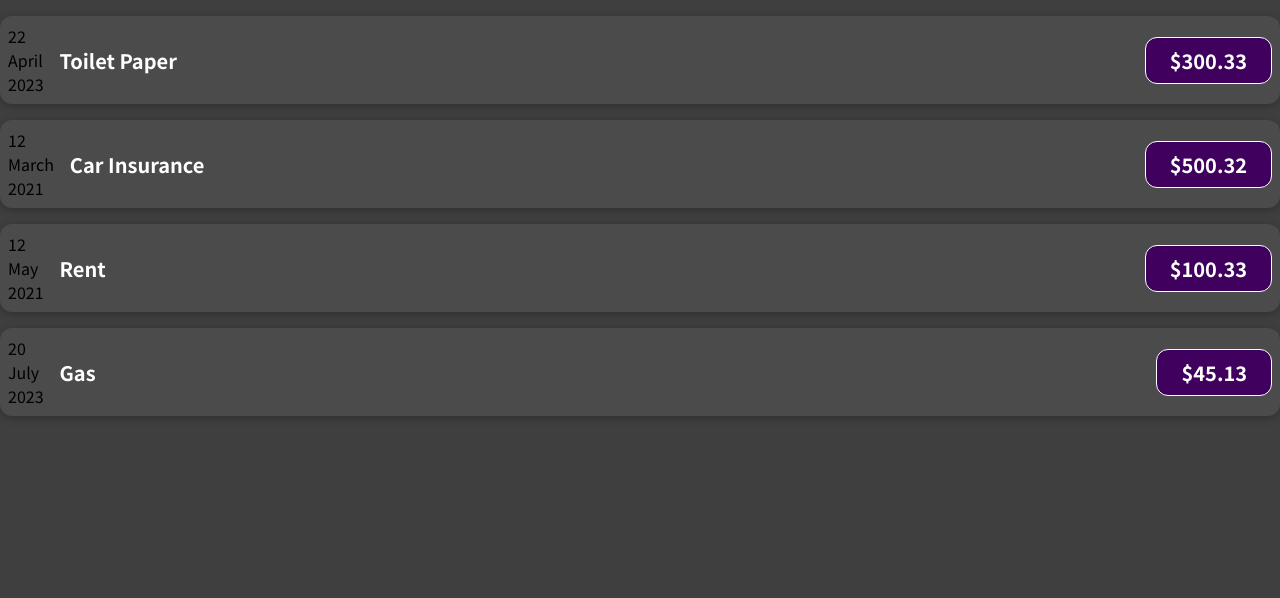
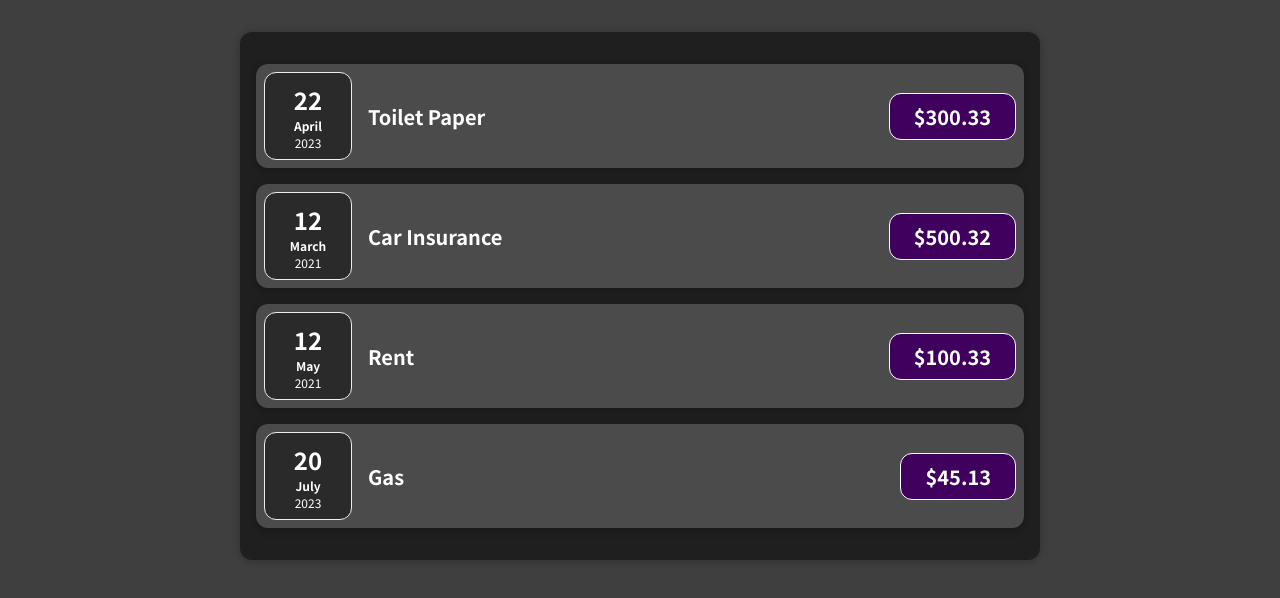
Before and after one commit to willson733/expense-app, a JavaScript app: page / in a window 1280 px wide. Shown: the top 598 px of the page. Built offline with nearby package versions, Linux system fonts and the light colour scheme.

Commit message:
split components

```diff
--- a/src/App.js
+++ b/src/App.js
@@ -1,6 +1,6 @@
-import ExpenseItem from "./components/ExpenseItem";
+import Expense from "./components/Expense";
 function App() {
-  const item = [
+  const expense = [
     {
       id: 1,
       title: "Toilet Paper",
@@ -29,26 +29,7 @@ function App() {
 
   return (
     <div>
-      <ExpenseItem
-        date={item[0].date}
-        title={item[0].title}
-        amount={item[0].amount}
-      ></ExpenseItem>
-      <ExpenseItem
-        date={item[1].date}
-        title={item[1].title}
-        amount={item[1].amount}
-      ></ExpenseItem>
-      <ExpenseItem
-        date={item[2].date}
-        title={item[2].title}
-        amount={item[2].amount}
-      ></ExpenseItem>
-      <ExpenseItem
-        date={item[3].date}
-        title={item[3].title}
-        amount={item[3].amount}
-      ></ExpenseItem>
+      <Expense item={expense}></Expense>
     </div>
   );
 }
--- /dev/null
+++ b/src/components/Expense.css
@@ -0,0 +1,9 @@
+.expenses {
+  padding: 1rem;
+  background-color: rgb(31, 31, 31);
+  margin: 2rem auto;
+  width: 50rem;
+  max-width: 95%;
+  border-radius: 12px;
+  box-shadow: 0 1px 8px rgba(0, 0, 0, 0.25);
+}
--- /dev/null
+++ b/src/components/Expense.js
@@ -0,0 +1,29 @@
+import "./Expense.css";
+import ExpenseItem from "./ExpenseItem";
+function Expense(prop) {
+  return (
+    <div className="expenses">
+      <ExpenseItem
+        date={prop.item[0].date}
+        title={prop.item[0].title}
+        amount={prop.item[0].amount}
+      ></ExpenseItem>
+      <ExpenseItem
+        date={prop.item[1].date}
+        title={prop.item[1].title}
+        amount={prop.item[1].amount}
+      ></ExpenseItem>
+      <ExpenseItem
+        date={prop.item[2].date}
+        title={prop.item[2].title}
+        amount={prop.item[2].amount}
+      ></ExpenseItem>
+      <ExpenseItem
+        date={prop.item[3].date}
+        title={prop.item[3].title}
+        amount={prop.item[3].amount}
+      ></ExpenseItem>
+    </div>
+  );
+}
+export default Expense;
--- /dev/null
+++ b/src/components/ExpenseDate.css
@@ -0,0 +1,26 @@
+.expense-date {
+  display: flex;
+  flex-direction: column;
+  width: 5.5rem;
+  height: 5.5rem;
+  border: 1px solid #ececec;
+  background-color: #2a2a2a;
+  color: white;
+  border-radius: 12px;
+  align-items: center;
+  justify-content: center;
+}
+
+.expense-date__month {
+  font-size: 0.75rem;
+  font-weight: bold;
+}
+
+.expense-date__year {
+  font-size: 0.75rem;
+}
+
+.expense-date__day {
+  font-size: 1.5rem;
+  font-weight: bold;
+}
--- a/src/components/ExpenseDate.js
+++ b/src/components/ExpenseDate.js
@@ -1,12 +1,13 @@
+import "./ExpenseDate.css";
 function ExpenseDate(prop) {
   const day = prop.date.toLocaleString("en-US", { day: "2-digit" });
   const month = prop.date.toLocaleString("en-US", { month: "long" });
   const year = prop.date.getFullYear();
   return (
-    <div>
-      <div>{day}</div>
-      <div>{month}</div>
-      <div>{year}</div>
+    <div className="expense-date">
+      <div className="expense-date__day">{day}</div>
+      <div className="expense-date__month">{month}</div>
+      <div className="expense-date__year">{year}</div>
     </div>
   );
 }
```
